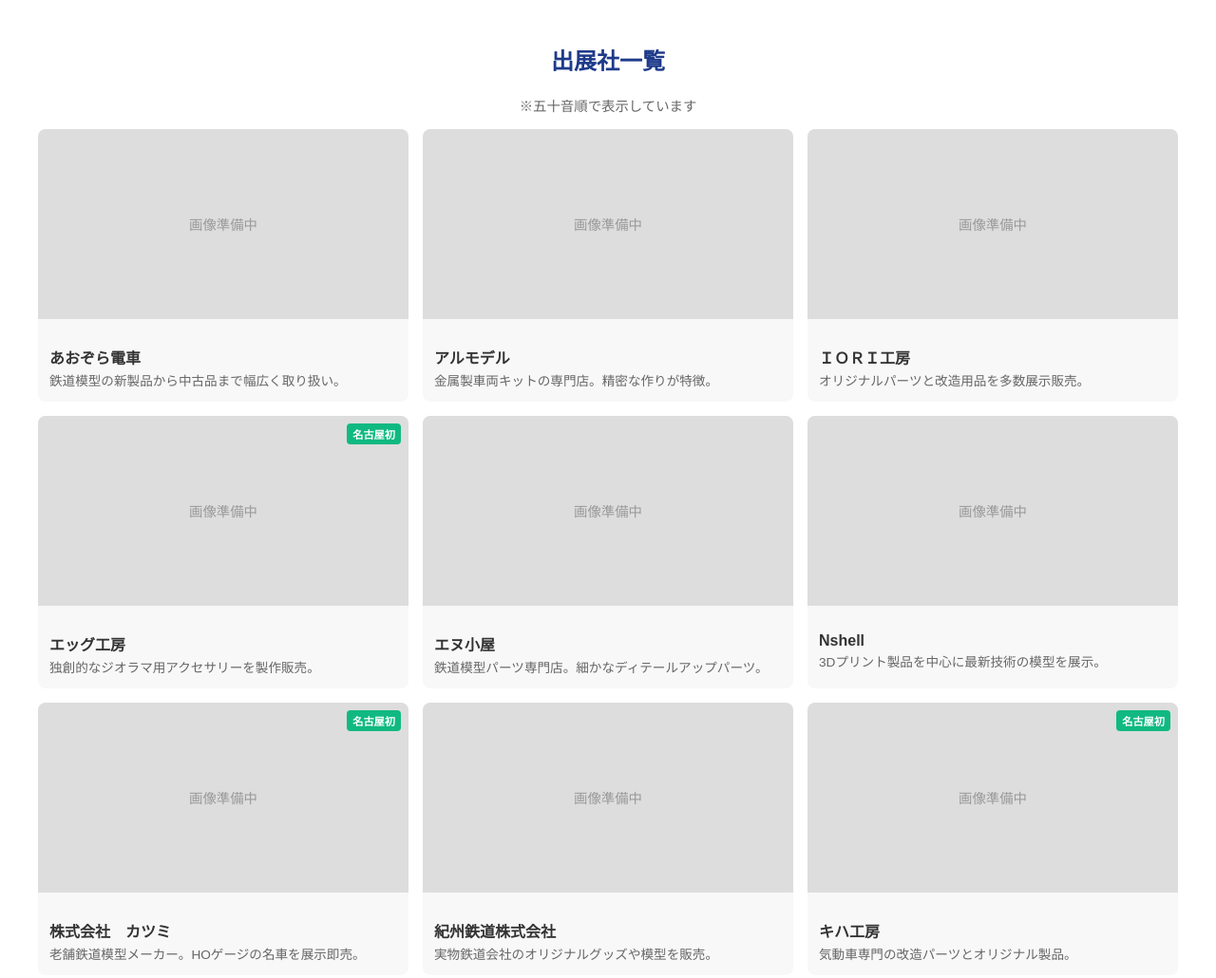
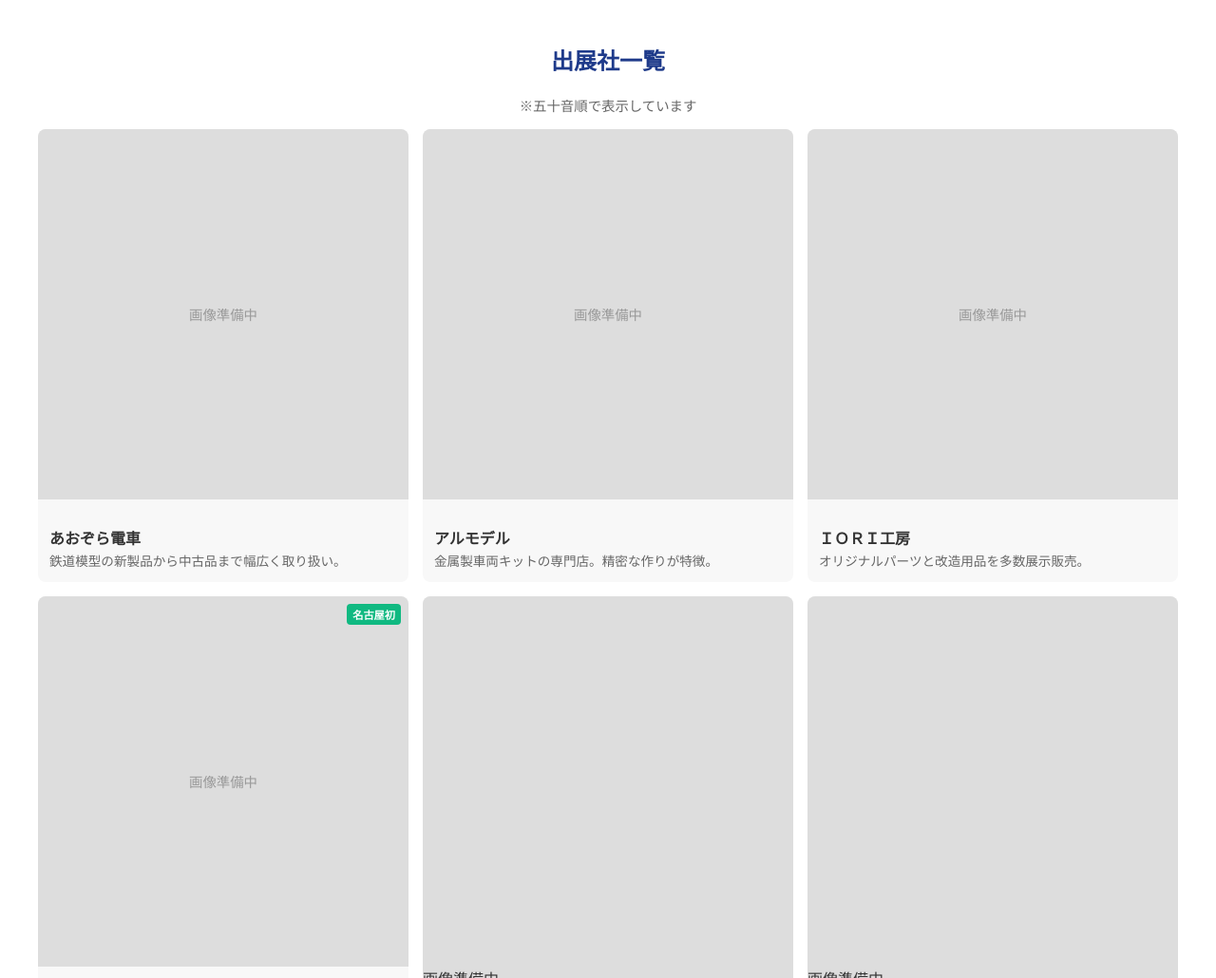
Before and after one commit to SHIGEMON-web/tetsumoba, a plain HTML site: page nagoya007.html in a window 1280 px wide. Shown: the part 1140-2170 px from the top of the page at 95% size. Drawn offline with Linux system fonts and the light colour scheme.

Commit message:
Add files via upload

```diff
--- a/nagoya007.html
+++ b/nagoya007.html
@@ -19,6 +19,7 @@
             width: 100%;
             top: 0;
             z-index: 100;
+            box-sizing: border-box;
         }
 
         .nav-content {
@@ -27,11 +28,13 @@
             display: flex;
             justify-content: space-between;
             align-items: center;
+            padding: 0 20px;
         }
 
         .navbar a {
             color: white;
             text-decoration: none;
+            white-space: nowrap;
         }
 
         .hero {
@@ -249,8 +252,18 @@
 
         .exhibitor-img {
             width: 100%;
-            height: 200px;
+            padding-top: 100%; /* 1:1 アスペクト比 */
             background: #ddd;
+            position: relative;
+            overflow: hidden;
+        }
+
+        .exhibitor-img-content {
+            position: absolute;
+            top: 0;
+            left: 0;
+            width: 100%;
+            height: 100%;
             display: flex;
             align-items: center;
             justify-content: center;
@@ -274,6 +287,7 @@
             border-radius: 4px;
             font-size: 0.7rem;
             font-weight: bold;
+            z-index: 10;
         }
 
         .nagoya-badge {
@@ -396,6 +410,7 @@
             .exhibitor-img {
                 width: 100px;
                 height: 100px;
+                padding-top: 0;
                 flex-shrink: 0;
             }
 
@@ -495,7 +510,9 @@
             <div class="grid-3">
                 <div class="exhibitor">
                     <div class="exhibitor-img">
-                        画像準備中
+                        <div class="exhibitor-img-content">
+                            画像準備中
+                        </div>
                     </div>
                     <div class="exhibitor-info">
                         <h3>あおぞら電車</h3>
@@ -505,7 +522,9 @@
 
                 <div class="exhibitor">
                     <div class="exhibitor-img">
-                        画像準備中
+                        <div class="exhibitor-img-content">
+                            画像準備中
+                        </div>
                     </div>
                     <div class="exhibitor-info">
                         <h3>アルモデル</h3>
@@ -515,7 +534,9 @@
 
                 <div class="exhibitor">
                     <div class="exhibitor-img">
-                        画像準備中
+                        <div class="exhibitor-img-content">
+                            画像準備中
+                        </div>
                     </div>
                     <div class="exhibitor-info">
                         <h3>ＩＯＲＩ工房</h3>
@@ -525,8 +546,10 @@
 
                 <div class="exhibitor">
                     <div class="exhibitor-img">
-                        画像準備中
                         <span class="new-badge nagoya-badge">名古屋初</span>
+                        <div class="exhibitor-img-content">
+                            画像準備中
+                        </div>
                     </div>
                     <div class="exhibitor-info">
                         <h3>エッグ工房</h3>
```
